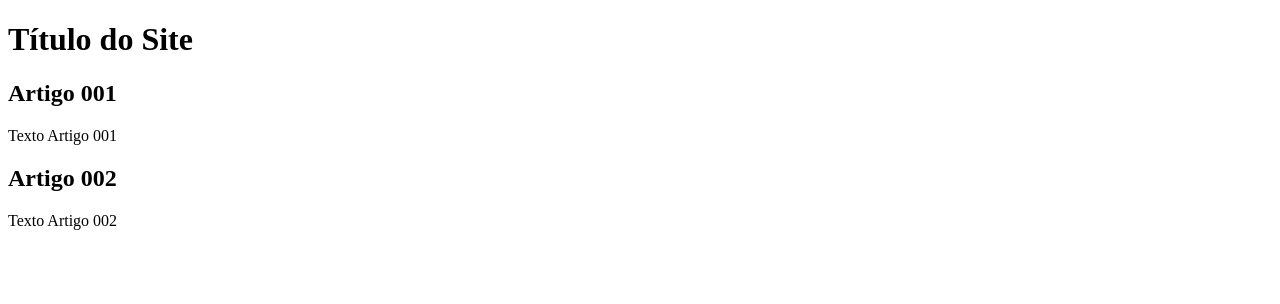
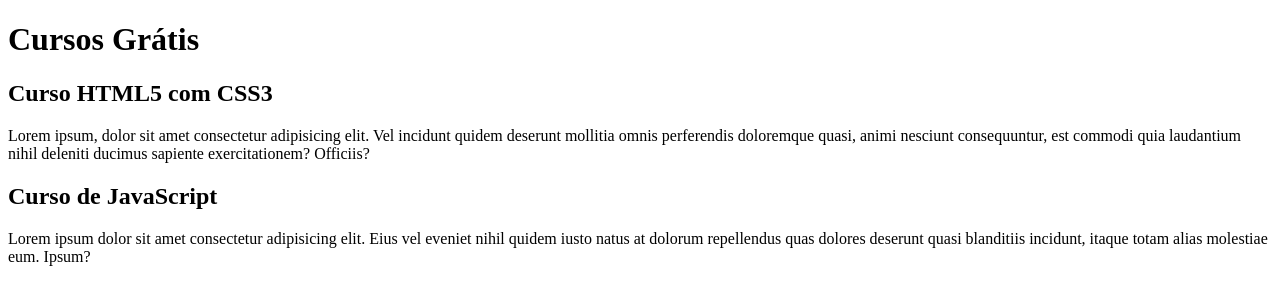
Before and after one commit to brunotaguiar/projeto-site, a plain HTML site: page index.html in a window 1280 px wide. Drawn offline with Linux system fonts and the light colour scheme.

Commit message:
comecei a escrever o conteúdo

```diff
--- a/index.html
+++ b/index.html
@@ -8,14 +8,14 @@
 <body>
   <main>
     <header>
-      <h1>Título do Site</h1>
+      <h1>Cursos Grátis</h1>
     </header>
     <article>
-      <h2>Artigo 001</h2>
-      <p>Texto Artigo 001</p>
+      <h2>Curso HTML5 com CSS3</h2>
+      <p>Lorem ipsum, dolor sit amet consectetur adipisicing elit. Vel incidunt quidem deserunt mollitia omnis perferendis doloremque quasi, animi nesciunt consequuntur, est commodi quia laudantium nihil deleniti ducimus sapiente exercitationem? Officiis?</p>
       <article>
-        <h2>Artigo 002</h2>
-        <p>Texto Artigo 002</p>
+        <h2>Curso de JavaScript</h2>
+        <p>Lorem ipsum dolor sit amet consectetur adipisicing elit. Eius vel eveniet nihil quidem iusto natus at dolorum repellendus quas dolores deserunt quasi blanditiis incidunt, itaque totam alias molestiae eum. Ipsum?</p>
       </article>
     </article>
   </main>
```
